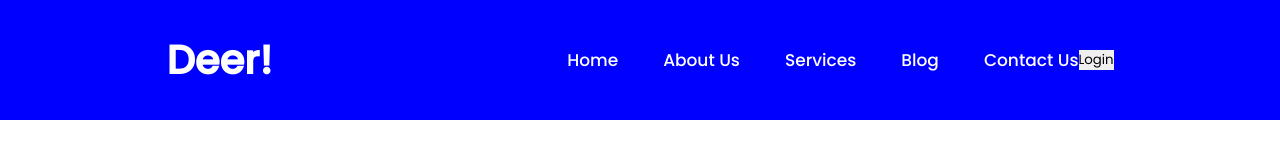
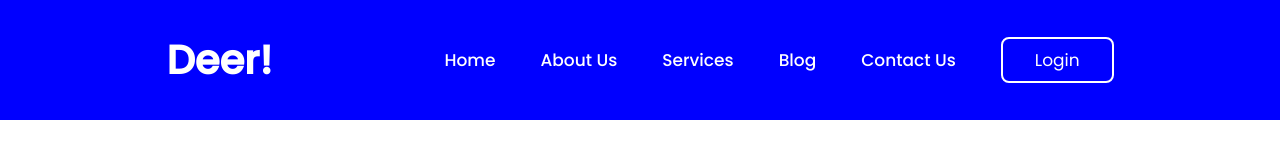
Before and after one commit to svk2320/Deer, a plain HTML site: page index.html in a window 1280 px wide. Drawn offline with nearby package versions, Linux system fonts and the light colour scheme; a web font is replaced by a local one.

Commit message:
added style for login button

```diff
--- a/styles.css
+++ b/styles.css
@@ -61,5 +61,22 @@ header {
 }
 
 .btnLogin-popup {
+    display: inline-block;
+    padding: 8px 32px;
+    background: transparent;
+    color: #fff;
+    border: 2px solid #fff;
+    border-radius: 8px;
+    font-size: 17px;
+    font-weight: 400;
+    margin-left: 45px;
+    cursor: pointer;
+    transition: all ease .45s;
+}
 
+.btnLogin-popup:hover {
+    transform: scale(1.1);
+    background: #fff;
+    border: 2px solid #fff;
+    color: #162928;
 }
```
